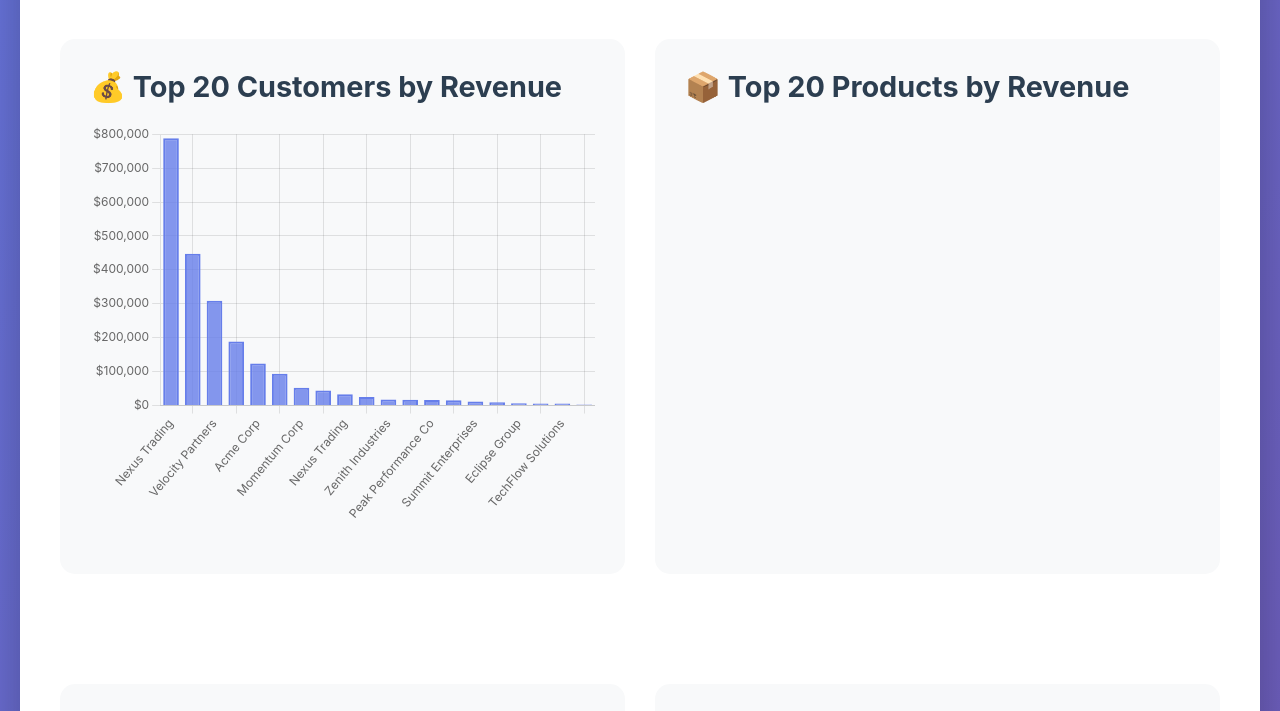
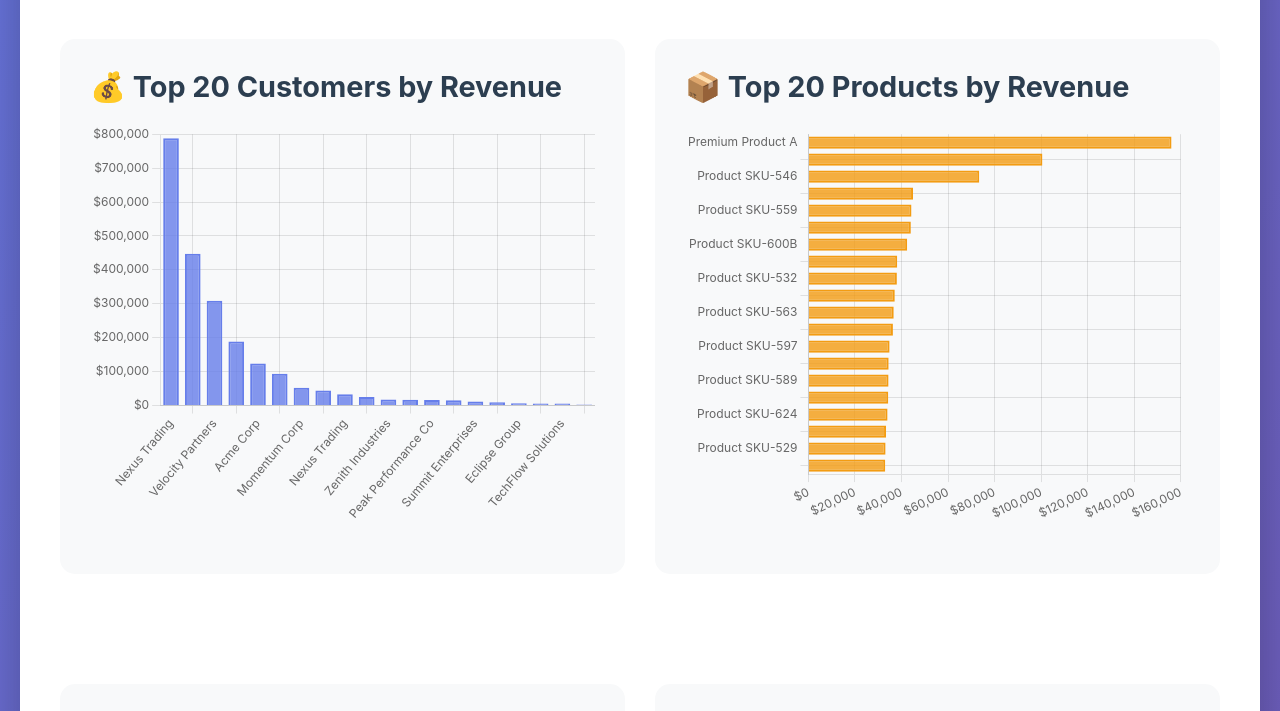
Before and after one commit to amkniss/analytics-portfolio, a plain HTML site: page index.html in a window 1280 px wide. Shown: the part 840-1551 px from the top of the page. Drawn offline with nearby package versions, Linux system fonts and the light colour scheme.

Commit message:
Fix Chart.js compatibility and sanitize product names

```diff
--- a/index.html
+++ b/index.html
@@ -665,9 +665,9 @@
 
         // Product Revenue Chart
         new Chart(document.getElementById('productChart'), {
-            type: 'horizontalBar',
+            type: 'bar',
             data: {
-                labels: ["Distillate", "Durban Poison Hemp - 56-547", "Green Crack Hemp - 3-546", "Shipping Fee", "FAF Hemp - 7-559", "Daiquiri Hemp - 20-600", "Peanut Butter Brittle Hemp - 20-600", "Terp Candy Hemp - 56-441", "Panama Red Hemp - 12-532", "Purple Gas Hemp - 69-549", "Candy Cane Hemp - 69-563", "Blockberry Hemp - 7-558", "Black Dolphin Hemp - 100-597", "Diesel Cookies Hemp - 100-588", "Modified Grapes Hemp - 53-589", "Greasy Runtz Hemp - 56-596", "Lobster Butter Hemp - 24-624", "Banana Split Hemp - 69-563", "Alaskan Thunder Fuck Hemp - 24-529", "Mod Grapes Hemp Rosin - 10-599"],
+                labels: ["Premium Product A", "Product SKU-547", "Product SKU-546", "Shipping Fee", "Product SKU-559", "Product SKU-600", "Product SKU-600B", "Product SKU-441", "Product SKU-532", "Product SKU-549", "Product SKU-563", "Product SKU-558", "Product SKU-597", "Product SKU-588", "Product SKU-589", "Product SKU-596", "Product SKU-624", "Product SKU-563B", "Product SKU-529", "Product SKU-599"],
                 datasets: [{
                     label: 'Revenue ($)',
                     data: [156000.0, 100525.0, 73400.0, 44947.07, 44275.0, 44000.0, 42425.0, 38150.0, 38000.0, 37100.0, 36650.0, 36300.0, 34875.0, 34475.0, 34425.0, 34300.0, 34000.0, 33350.0, 33150.0, 33000.0],
```
